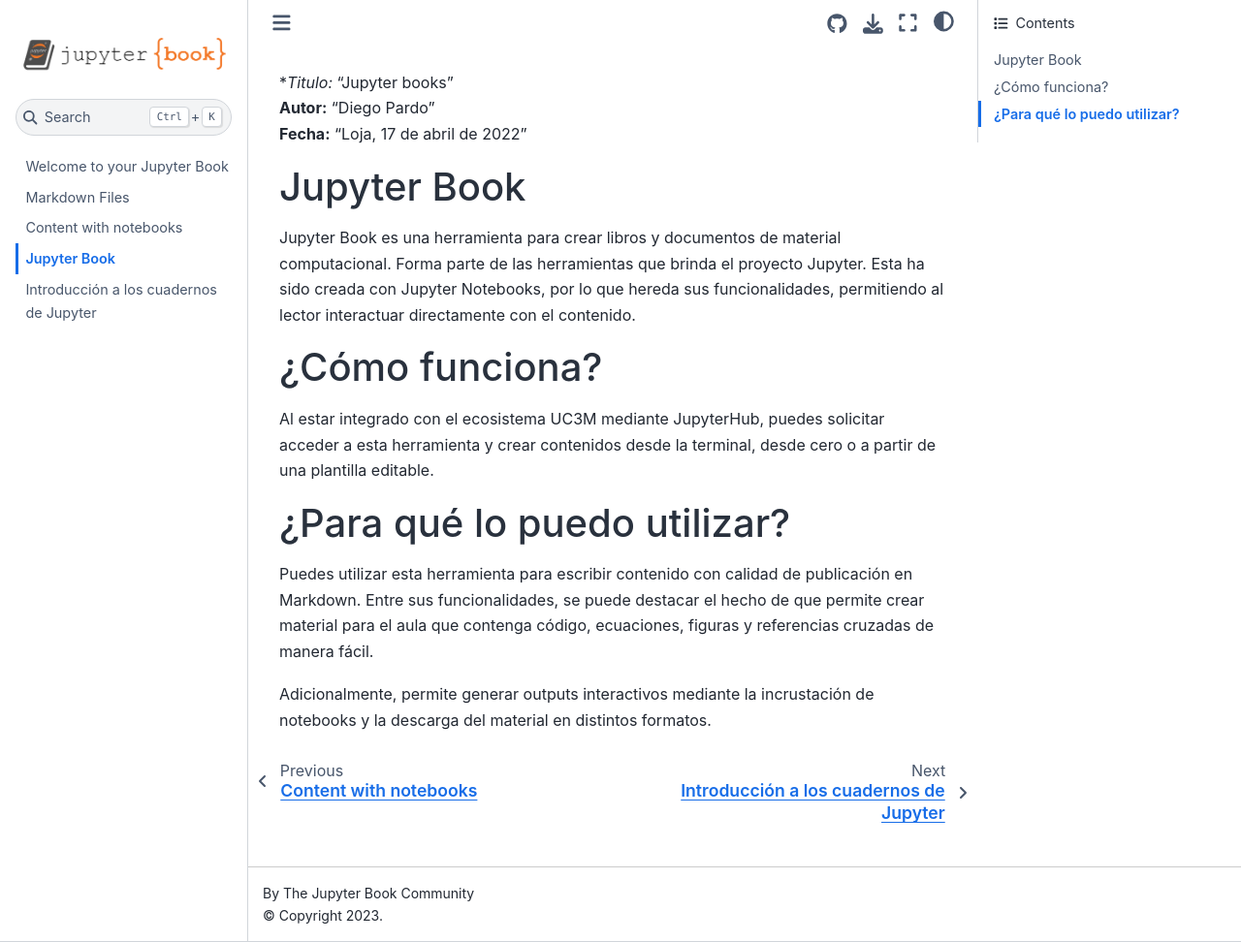
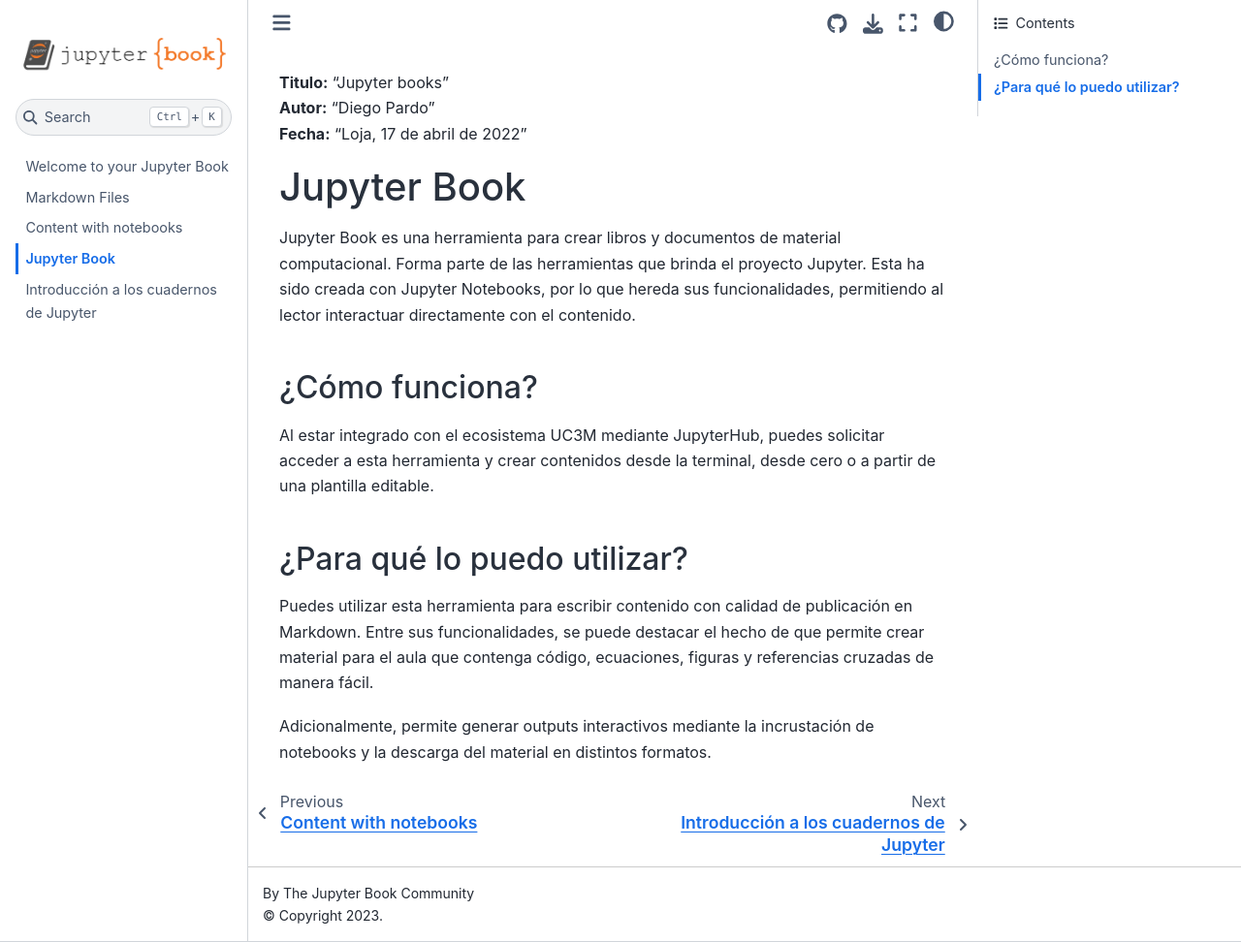
Before and after one commit to Diegopardo12/mybook, a Jupyter Book: the page built from hoja1.md, in a window 1280 px wide and 972 px high. Shown: the whole window at 97% size. Built offline with Jupyter Book 1.0.4 settings and Sphinx 7.4.7 and the Sphinx Book theme 1.1.4, drawn with Linux system fonts in a browser that asks for light colours.

Commit message:
Update hoja1.md

```diff
--- a/hoja1.md
+++ b/hoja1.md
@@ -1,14 +1,14 @@
-**Titulo:* "Jupyter books"</br>
+**Titulo:** "Jupyter books"</br>
 **Autor:** "Diego Pardo"</br>
 **Fecha:** "Loja, 17 de abril de 2022"</br>
 
-# Jupyter Book
+## Jupyter Book
 Jupyter Book es una herramienta para crear libros y documentos de material computacional. Forma parte de las herramientas que brinda el proyecto Jupyter. Esta ha sido creada con Jupyter Notebooks, por lo que hereda sus funcionalidades, permitiendo al lector interactuar directamente con el contenido.
 
-# ¿Cómo funciona?
+### ¿Cómo funciona?
 Al estar integrado con el ecosistema UC3M mediante JupyterHub, puedes solicitar acceder a esta herramienta y crear contenidos desde la terminal, desde cero o a partir de una plantilla editable.
 
-# ¿Para qué lo puedo utilizar?
+### ¿Para qué lo puedo utilizar?
 Puedes utilizar esta herramienta para escribir contenido con calidad de publicación en Markdown. Entre sus funcionalidades, se puede destacar el hecho de que permite crear material para el aula que contenga código, ecuaciones, figuras y referencias cruzadas de manera fácil.
 
 Adicionalmente, permite generar outputs interactivos mediante la incrustación de notebooks y la descarga del material en distintos formatos.
```
